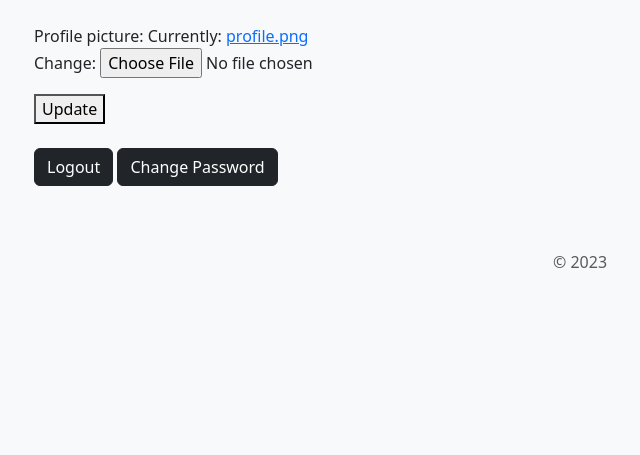
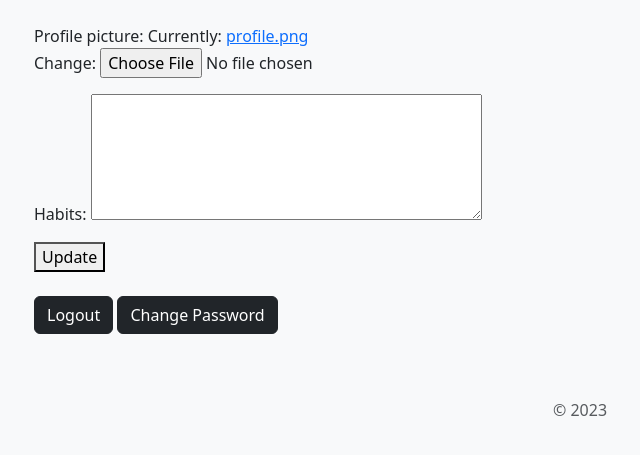
Before and after one commit to matta9001/habit_tracker, a Django app: page /manage/ in a window 1280 px wide. Shown: the part 57-512 px from the top of the page, without its empty margins (60-700 px from the left). Run offline with Django 4.2, Linux system fonts and the light colour scheme; the visitor is signed in with stand-in values (Sample User, id 1); data comes from the database, SQL or seed files in the repository; some libraries are stand-ins or nearby versions.

Commit message:
Added habit changing

```diff
--- a/habit_app/forms.py
+++ b/habit_app/forms.py
@@ -1,7 +1,11 @@
 from django import forms
+from django.forms import Textarea
 from .models import UserProfile
 
 class EditUserForm(forms.ModelForm):
     class Meta:
         model = UserProfile
-        fields = ['profile_picture']
+        fields = ['profile_picture', 'habits']
+        widgets = {
+            'habits': Textarea(attrs={'cols': 40, 'rows': 5}),
+        }
--- a/habit_app/models.py
+++ b/habit_app/models.py
@@ -1,7 +1,12 @@
 from django.db import models
 from django.contrib.auth.models import User
+
+def get_default_empty_list():
+    return []
 
 class UserProfile(models.Model):
     user = models.OneToOneField(User, on_delete=models.CASCADE)
     profile_picture = models.ImageField(upload_to='profile_pictures/', default='profile.png')
-    habits = models.TextField()
+    habits = models.CharField(max_length=200)
+    checkins = models.JSONField(default=get_default_empty_list)
+    active = models.BooleanField(default=False)
--- a/habit_app/templates/header.html
+++ b/habit_app/templates/header.html
@@ -17,8 +17,7 @@
     <div class="text-end mx-4">
         <a href="/profile" class="d-block link-body-emphasis text-decoration-none"
             aria-expanded="false">
-            <img src="{{ profile_picture }}" alt="acct" width="32" height="32" class="rounded-circle">
+            <img src="{{ profile_picture }}" alt="Account" width="32" height="32" class="rounded-circle">
         </a>
     </div>
-
 </nav>
--- a/habit_app/templates/profile.html
+++ b/habit_app/templates/profile.html
@@ -32,10 +32,10 @@
         <div class="container p-4">
 
 
-            <div class="d-flex flex-column align-items-center">
+            <div class="d-flex flex-column align-items-center text-center">
                 <h1>{{ user }}</h1>
-                <h3>🌌 126 Days</h3>
-                <p>Work out daily. Drink electrolytes.</p>
+                <h3>🌌 126 unimplemented</h3>
+                <p>{{ user.userprofile.habits|linebreaks }}</p>
                 <img src="{{ user.userprofile.profile_picture.url }}"
                     class="rounded-circle border border-dark-subtle shadow profile-pic" width=128 alt="Profile Picture">
                 <a href="/manage" class="btn btn-success mt-4">Check In!</a>
--- a/habit_app/views.py
+++ b/habit_app/views.py
@@ -11,12 +11,12 @@ def index(request):
 
 @login_required
 def profile(request):
+    user_profile, _ = UserProfile.objects.get_or_create(user=request.user)
     return render(request, 'profile.html')
 
 @login_required
 def manage(request):
     user_profile, _ = UserProfile.objects.get_or_create(user=request.user)
-    print(user_profile)
 
     if request.method == 'POST':
         form = EditUserForm(request.POST, request.FILES, instance=user_profile)
```
Also changed, not shown: habit_app/migrations/0001_initial.py.
